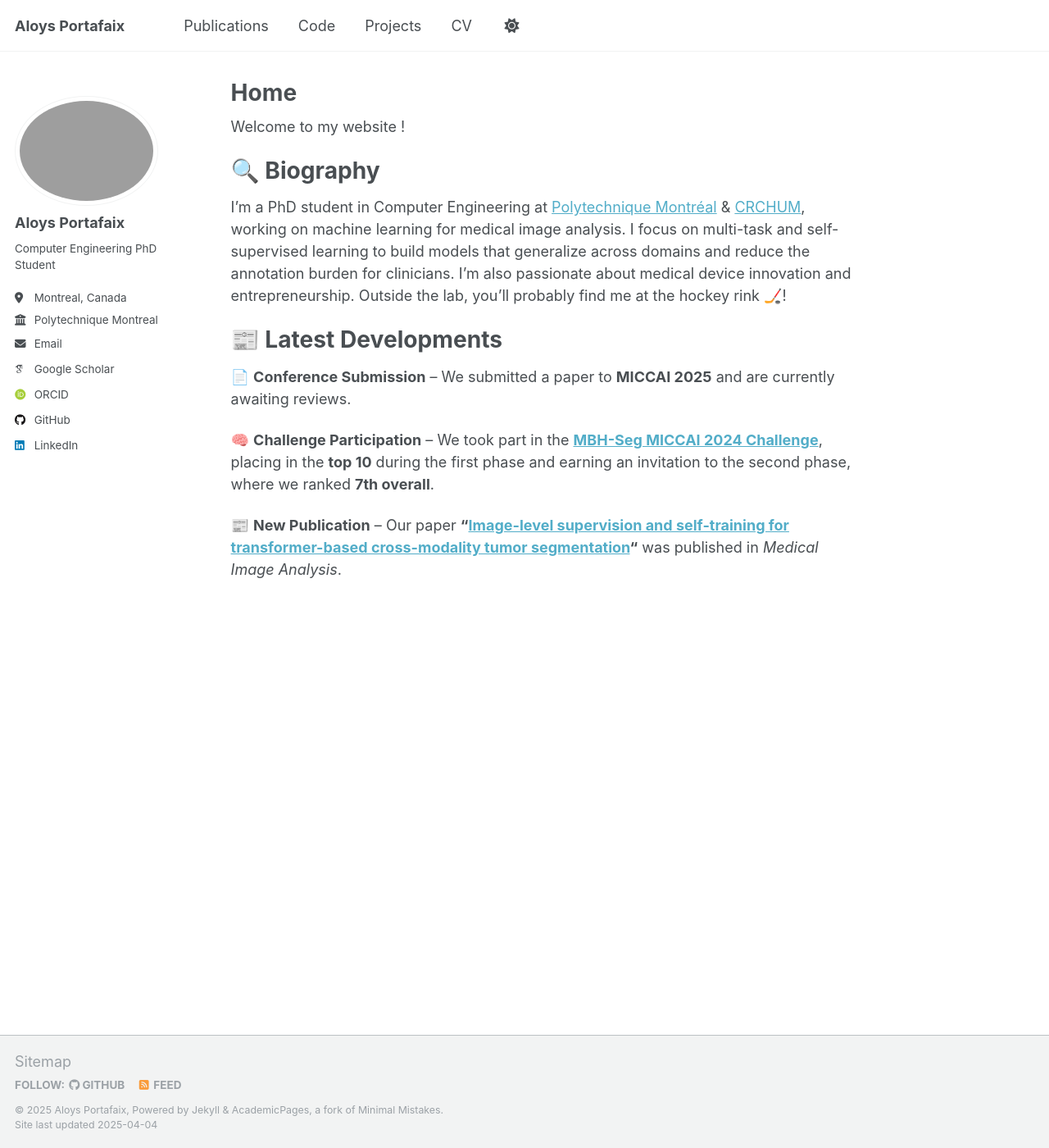
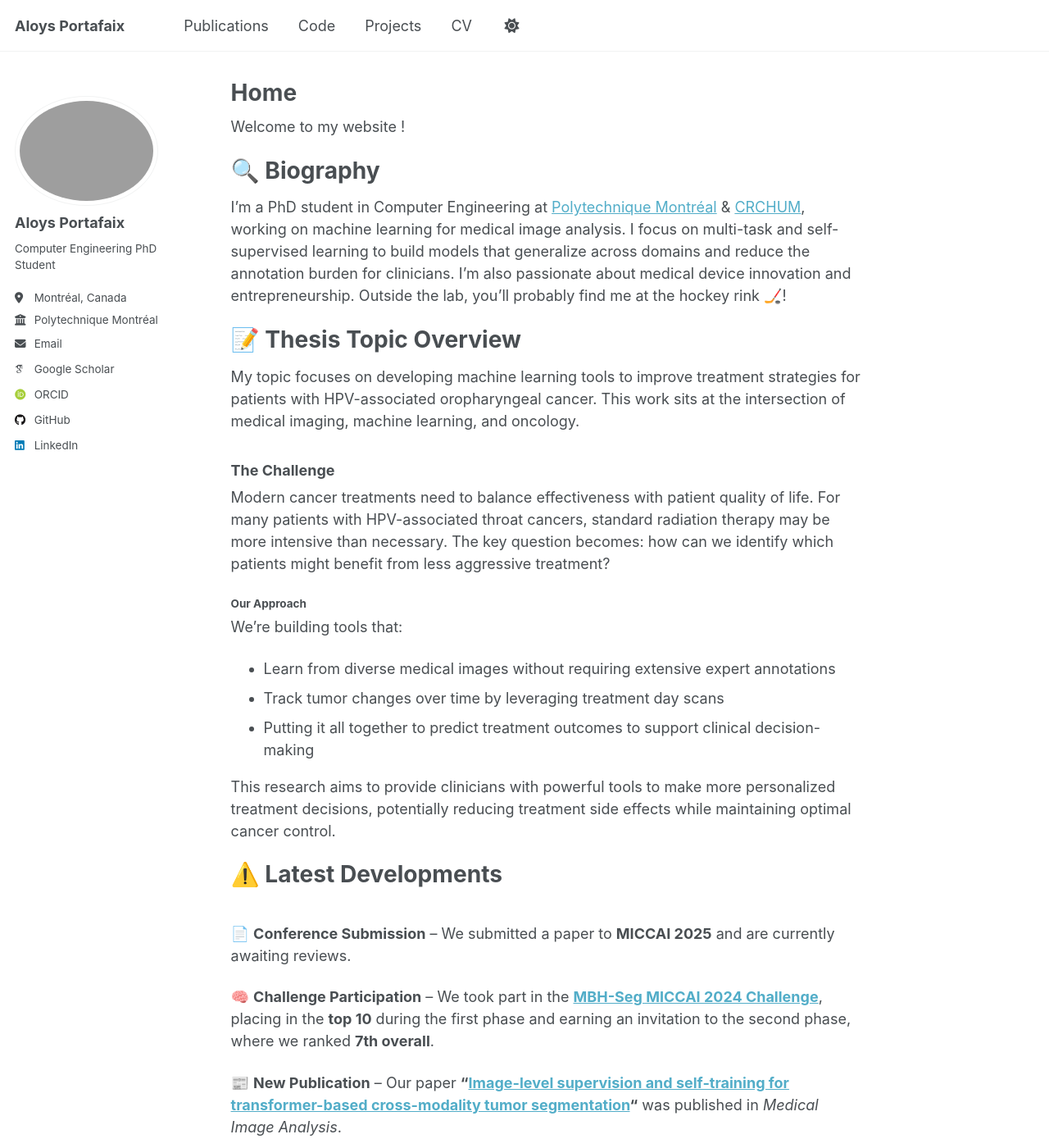
Before and after one commit to aloyspx/aloyspx.github.io, a Jekyll site: the page built from _pages/about.md, in a window 1280 px wide and 1400 px high. Shown: the whole window at 82% size. Built offline with Jekyll 4.4.1, drawn with Linux system fonts in a browser that asks for light colours; some web fonts are replaced.

Commit message:
initial commit

```diff
--- a/_config.yml
+++ b/_config.yml
@@ -26,8 +26,8 @@ author:
   name             : "Aloys Portafaix"
   pronouns         : # example: "she/her"
   bio              : "Computer Engineering PhD Student"
-  location         : "Montreal, Canada"
-  employer         : "Polytechnique Montreal"
+  location         : "Montréal, Canada"
+  employer         : "Polytechnique Montréal"
   uri              : # URL
   email            : "aloys.portafaix@polymtl.ca"
 
--- a/_pages/about.md
+++ b/_pages/about.md
@@ -14,9 +14,27 @@ Welcome to my website !
 
 I'm a PhD student in Computer Engineering at [Polytechnique Montréal](https://www.polymtl.ca/) & [CRCHUM](https://www.chumontreal.qc.ca/en/crchum), working on machine learning for medical image analysis. I focus on multi-task and self-supervised learning to build models that generalize across domains and reduce the annotation burden for clinicians. I'm also passionate about medical device innovation and entrepreneurship. Outside the lab, you’ll probably find me at the hockey rink 🏒!
 
-📰 Latest Developments
+📝 Thesis Topic Overview
 ======
 
+My topic focuses on developing machine learning tools to improve treatment strategies for patients with HPV-associated oropharyngeal cancer. This work sits at the intersection of medical imaging, machine learning, and oncology.
+
+### The Challenge
+Modern cancer treatments need to balance effectiveness with patient quality of life. For many patients with HPV-associated throat cancers, standard radiation therapy may be more intensive than necessary. The key question becomes: how can we identify which patients might benefit from less aggressive treatment?
+
+#### Our Approach
+
+We're building tools that:
+
+- Learn from diverse medical images without requiring extensive expert annotations
+- Track tumor changes over time by leveraging treatment day scans
+- Putting it all together to predict treatment outcomes to support clinical decision-making
+
+This research aims to provide clinicians with powerful tools to make more personalized treatment decisions, potentially reducing treatment side effects while maintaining optimal cancer control.
+
+⚠️ Latest Developments
+======
+<br>
 📄 **Conference Submission** – We submitted a paper to **MICCAI 2025** and are currently awaiting reviews.
 
 🧠 **Challenge Participation** – We took part in the **[MBH-Seg MICCAI 2024 Challenge](https://mbh-seg.com/)**, placing in the **top 10** during the first phase and earning an invitation to the second phase, where we ranked **7th overall**.
```
